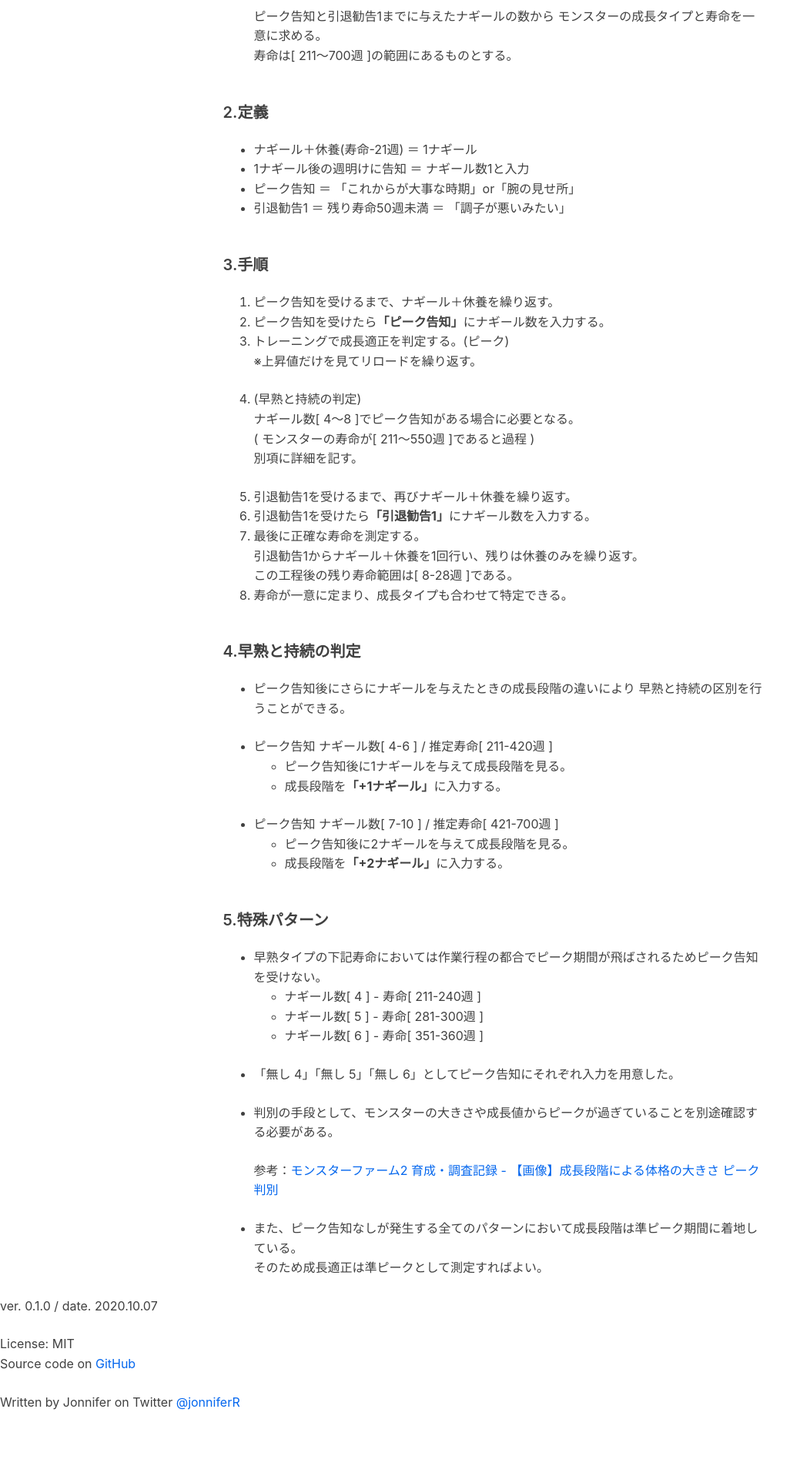
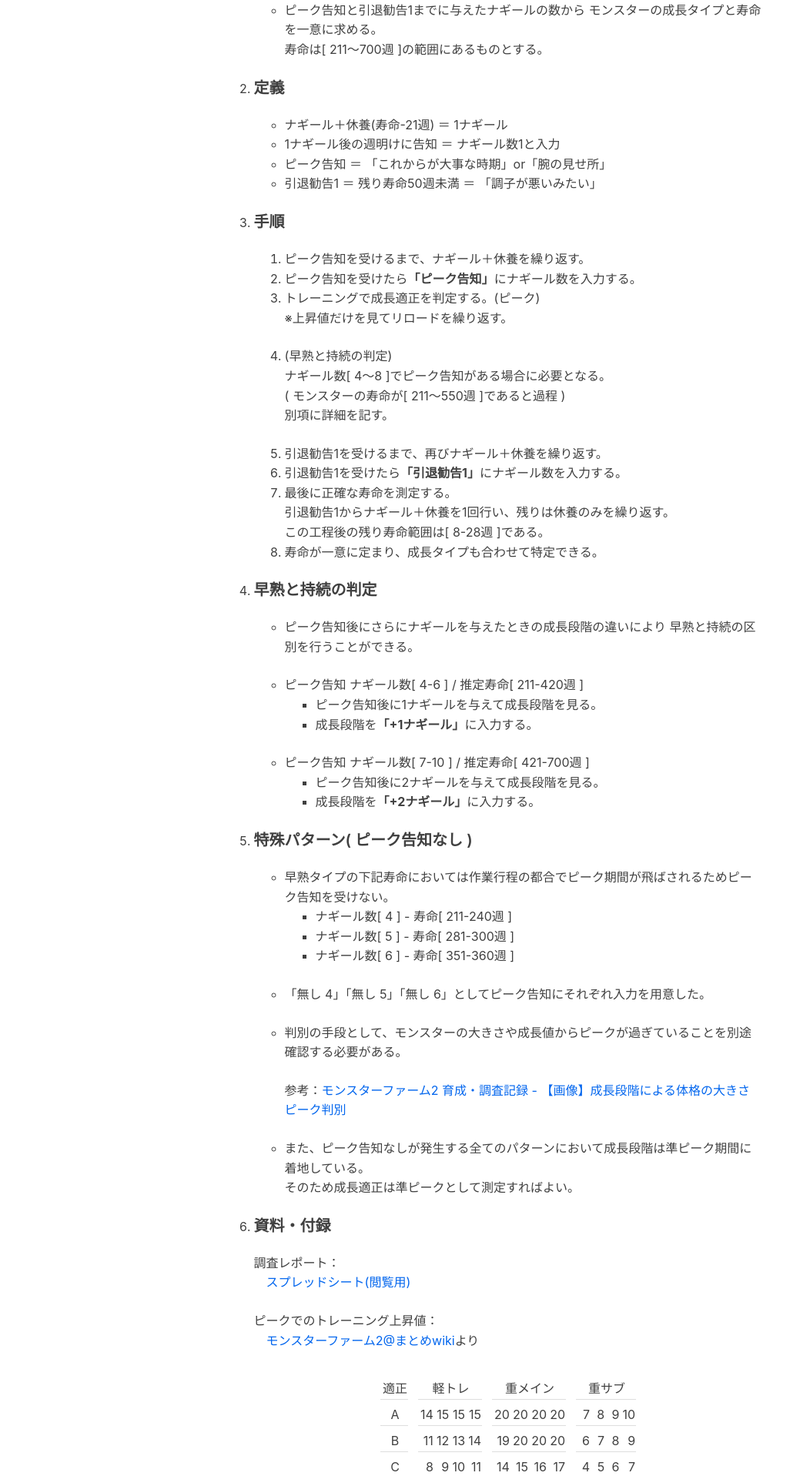
Before and after one commit to Jonnifer-R/MF2_Nagir_to_LifeTIme, a React (Create React App) app in the folder nagir-life/: page / in a window 1280 px wide. Shown: the part 880-2797 px from the top of the page at 77% size, without its empty margins (0-1052 px from the left). Before the commit the page ends 2738 px from the top, so only its background shows below. Built offline with nearby package versions, Linux system fonts and the light colour scheme.

Commit message:
add report & growth value table in peak
td.head has text-align center.
text area cell is wide.

default td has text-align right.
number cell is look beautiful.
other, add  indent block.

```diff
--- a/nagir-life/src/Output.js
+++ b/nagir-life/src/Output.js
@@ -316,7 +316,7 @@ const TableList = (props) => {
 
   return (
     <tr>
-      <td>{name}</td>
+      <td className="head">{name}</td>
       <td className="life">{type.bottomRange}</td>
       <td>-</td>
       <td className="life">{type.topRange}</td>
--- a/nagir-life/src/Usage.js
+++ b/nagir-life/src/Usage.js
@@ -5,27 +5,27 @@ class Usage extends Component {
     return (
       <div>
         <hr width="70%"/>
-        <h2>- 概要と使い方 -</h2>
+        <h2>- 概要と使い方 - </h2>
         <div className="usage-inline">
-          <h5>1.目的</h5>
-          <ul>ピーク告知と引退勧告1までに与えたナギールの数から
+          <ol>
+            <li id="i1"><h5>目的</h5>
+              <ul><li>
+                ピーク告知と引退勧告1までに与えたナギールの数から
                 モンスターの成長タイプと寿命を一意に求める。<br />
                 寿命は[ 211～700週 ]の範囲にあるものとする。
-          </ul>
-        </div>
+              </li></ul>
+            </li>
 
-        <div className="usage-inline">
-          <h5>2.定義</h5>
+            <li id="i2"><h5>定義</h5>
               <ul>
                 <li>ナギール＋休養(寿命-21週) ＝ 1ナギール</li>
                 <li>1ナギール後の週明けに告知 ＝ ナギール数1と入力</li>
                 <li>ピーク告知 ＝ 「これからが大事な時期」or「腕の見せ所」</li>
                 <li>引退勧告1 ＝ 残り寿命50週未満 ＝ 「調子が悪いみたい」</li>
               </ul>
-        </div>
+            </li>
 
-        <div className="usage-inline">
-          <h5>3.手順</h5>
+            <li id="i3"><h5>手順</h5>
               <ol>
                 <li>ピーク告知を受けるまで、ナギール＋休養を繰り返す。</li>
                 <li>ピーク告知を受けたら<b>「ピーク告知」</b>にナギール数を入力する。</li>
@@ -46,11 +46,11 @@ class Usage extends Component {
                   この工程後の残り寿命範囲は[ 8-28週 ]である。
                 </li>
                 <li>寿命が一意に定まり、成長タイプも合わせて特定できる。</li>
+                <p />
               </ol>
-        </div>
+            </li>
 
-        <div className="usage-inline">
-          <h5>4.早熟と持続の判定</h5>
+            <li id="i4"><h5>早熟と持続の判定</h5>
               <ul>
                 <li>ピーク告知後にさらにナギールを与えたときの成長段階の違いにより
                   早熟と持続の区別を行うことができる。
@@ -67,10 +67,9 @@ class Usage extends Component {
                     <li>成長段階を<b>「+2ナギール」</b>に入力する。</li>
                   </ul>
               </ul>
-        </div>
+            </li>
 
-        <div className="usage-inline">
-          <h5>5.特殊パターン</h5>
+            <li id="i5"><h5>特殊パターン( ピーク告知なし )</h5>
               <ul>
                 <li>早熟タイプの下記寿命においては作業行程の都合でピーク期間が飛ばされるためピーク告知を受けない。</li>
                 <ul>
@@ -96,6 +95,91 @@ class Usage extends Component {
                   そのため成長適正は準ピークとして測定すればよい。
                 </li>
               </ul>
+            </li>
+
+            <li id="i6"><h5>資料・付録</h5>
+              <p>
+                調査レポート：
+                <p className="text-indent">
+                  <a href="https://docs.google.com/spreadsheets/d/1EcEuiRjixsY7l8I_bCqrSMH03DCjHq68NuZiyLDHqDM/edit?usp=sharing">
+                    スプレッドシート(閲覧用)
+                  </a>
+                </p>
+              </p>
+
+              <p>
+                ピークでのトレーニング上昇値：
+                <p className="text-indent">
+                  <a href="https://w.atwiki.jp/mf2_matome/pages/114.html">
+                    モンスターファーム2@まとめwiki
+                  </a>より
+                </p>
+
+                <div className="container">
+                  <div className="training-inline">
+                    <table className="training-inline">
+                      <thead>
+                        <tr><td className="head">適正</td></tr>
+                      </thead>
+                      <tbody>
+                        <tr><td className="head">A</td></tr>
+                        <tr><td className="head">B</td></tr>
+                        <tr><td className="head">C</td></tr>
+                        <tr><td className="head">D</td></tr>
+                        <tr><td className="head">E</td></tr>
+                      </tbody>
+                    </table>
+                  </div>
+
+                  <div className="training-inline">
+                    <table className="training-inline">
+                      <thead>
+                        <tr><td colSpan="4" className="head">軽トレ</td></tr>
+                      </thead>
+                      <tbody>
+                        <tr><td>14</td><td>15</td><td>15</td><td>15</td></tr>
+                        <tr><td>11</td><td>12</td><td>13</td><td>14</td></tr>
+                        <tr><td>8</td><td>9</td><td>10</td><td>11</td></tr>
+                        <tr><td>6</td><td>7</td><td>8</td><td>9</td></tr>
+                        <tr><td>4</td><td>5</td><td>6</td><td>7</td></tr>
+                      </tbody>
+                    </table>
+                  </div>
+
+                  <div className="training-inline">
+                    <table className="training-inline">
+                      <thead>
+                        <tr><td colSpan="4" className="head">重メイン</td></tr>
+                      </thead>
+                      <tbody>
+                        <tr><td>20</td><td>20</td><td>20</td><td>20</td></tr>
+                        <tr><td>19</td><td>20</td><td>20</td><td>20</td></tr>
+                        <tr><td>14</td><td>15</td><td>16</td><td>17</td></tr>
+                        <tr><td>11</td><td>12</td><td>13</td><td>14</td></tr>
+                        <tr><td>7</td><td>8</td><td>9</td><td>10</td></tr>
+                      </tbody>
+                    </table>
+                  </div>
+
+                  <div className="training-inline">
+                    <table className="training-inline">
+                      <thead>
+                        <tr><td colSpan="4" className="head">重サブ</td></tr>
+                      </thead>
+                      <tbody>
+                        <tr><td>7</td><td>8</td><td>9</td><td>10</td></tr>
+                        <tr><td>6</td><td>7</td><td>8</td><td>9</td></tr>
+                        <tr><td>4</td><td>5</td><td>6</td><td>7</td></tr>
+                        <tr><td>2</td><td>3</td><td>4</td><td>5</td></tr>
+                        <tr><td>2</td><td>2</td><td>3</td><td>4</td></tr>
+                      </tbody>
+                    </table>
+                  </div>
+                </div>
+              </p>
+
+            </li>
+          </ol>
          </div>
       </div>
   )}
--- a/nagir-life/src/index.css
+++ b/nagir-life/src/index.css
@@ -50,7 +50,11 @@ aside,
 details,
 figcaption,
 figure,
-footer,
+footer {
+  text-align: right;
+  margin: 20px;
+}
+
 header,
 main,
 menu,
@@ -646,6 +650,11 @@ table {
   width: 8rem;
 }
 
+.training-inline {
+  display: inline-block;
+  padding: .2rem;
+}
+
 thead th {
   border-bottom: 2px solid #dedede; }
 
@@ -657,12 +666,17 @@ td {
 
 th,
 td {
-  text-align: center;
-  padding-top: .5rem;
+  text-align: right;
+  min-width: 1.2rem;
+  padding-top: .4rem;
+  padding-left: .2rem;
 }
 .life{
   text-align: right;
   width: 2rem;
+}
+.head{
+  text-align: center;
 }
 
 caption {
@@ -739,3 +753,7 @@ caption {
 	opacity: 1;
 	padding: 10px 0;
 }
+
+.text-indent{
+  text-indent: 1rem;
+}
```
Lines whose indentation alone changed are shown as unchanged.
